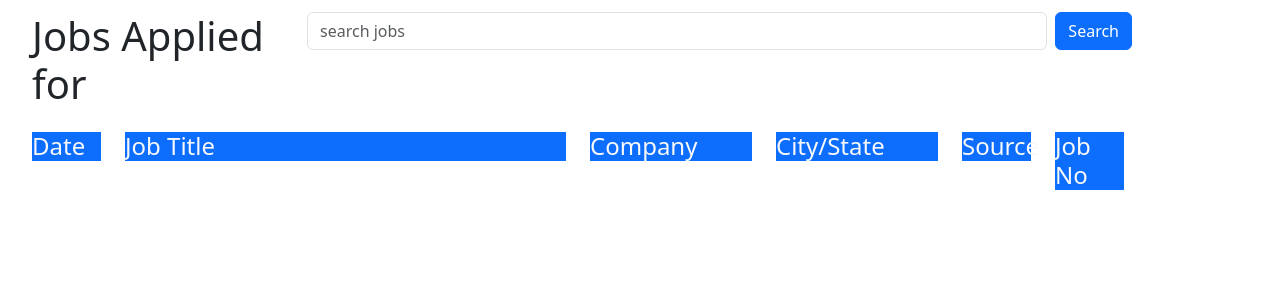
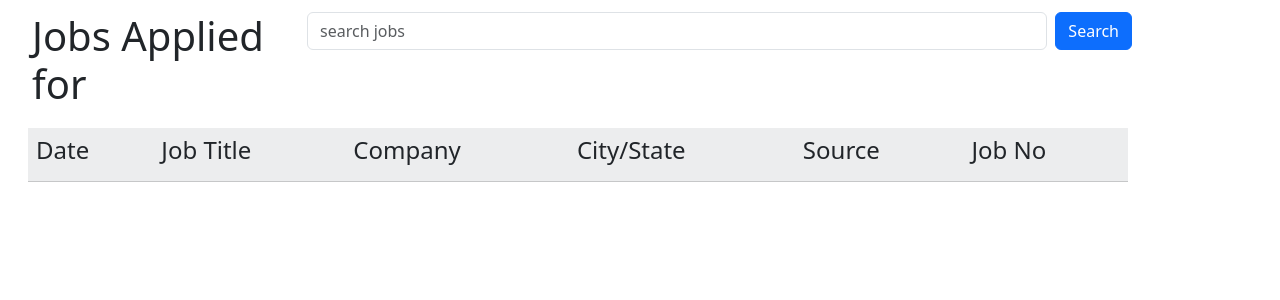
Before and after one commit to garykpdx/jobtracker, a Django app: page /jobapps/ in a window 1280 px wide. Shown: the part 56-356 px from the top of the page. Run offline with Django 5.2, Linux system fonts and the light colour scheme; the visitor is signed in with stand-in values (Sample User, id 1); data that the repository does not hold is empty; parts of the project's set-up code (start-up, migrations or seed data) failed here and were passed over.

Commit message:
convert record lists into table rows

```diff
--- a/jobtracker/jobapps/templates/jobapps/jobapp_list.html
+++ b/jobtracker/jobapps/templates/jobapps/jobapp_list.html
@@ -25,51 +25,52 @@ Job App List
     </div>
 
     <div class="container p-2">
-        <div class="row p-1">
-            <div class="jobapp col-1 text-start">
-                <p class="h4 bg-primary text-light">Date</p>
-            </div>
+        <table class="table table-light table-striped">
+            <tr>
+                <td class="jobapp text-start">
+                    <p class="h4 h4 text-dark">Date</p>
+                </td>
 
-            <div class="jobapp col text-start">
-                <p class="h4 bg-primary text-light">Job Title</p>
-            </div>
-            <div class="jobapp col-2 text-start">
-                <p class="h4 bg-primary text-light">Company</p>
-            </div>
-            <div class="jobapp col-2 text-start">
-                <p class="h4 bg-primary text-light">City/State</p>
-            </div>
-            <div class="jobapp col-1 text-start">
-                <p class="h4 bg-primary text-light">Source</p>
-            </div>
-            <div class="jobapp col-1 text-start">
-                <p class="h4 bg-primary text-light">Job No</p>
-            </div>
-        </div>
+                <td class="jobapp text-start">
+                    <p class="h4 h4 text-dark">Job Title</p>
+                </td>
+                <td class="jobapp text-start">
+                    <p class="h4 h4 text-dark">Company</p>
+                </td>
+                <td class="jobapp text-start">
+                    <p class="h4 h4 text-dark">City/State</p>
+                </td>
+                <td class="jobapp text-start">
+                    <p class="h4 h4 text-dark">Source</p>
+                </td>
+                <td class="jobapp text-start">
+                    <p class="h4 h4 text-dark">Job No</p>
+                </td>
+            </tr>
+            {% for jobapp in jobapps %}
+            <tr>
+                <td class="jobapp col-1 text-start">{{ jobapp.applied_dt|date:"SHORT_DATE_FORMAT" }}</td>
 
-        {% for jobapp in jobapps %}
-        <div class="row p-1">
-            <div class="jobapp col-1 text-start">{{ jobapp.applied_dt|date:"SHORT_DATE_FORMAT" }}</div>
-
-            <div class="jobapp col text-start">
+                <td class="jobapp col text-start">
                     <a href="{% url 'jobapp' job_id=jobapp.id %}">
                         {{ jobapp.title }}
                     </a>
-            </div>
-            <div class="jobapp col-2 text-start">
+                </td>
+                <td class="jobapp text-start">
                     {{ jobapp.company }}
-            </div>
-            <div class="jobapp col-2 text-start">
+                </td>
+                <td class="jobapp text-start">
                     {{ jobapp.city }} {{ jobapp.state }}
-            </div>
-            <div class="jobapp col-1 text-start">
+                </td>
+                <td class="jobapp text-start">
                     {{ jobapp.job_source }}
-            </div>
-            <div class="jobapp col-1 text-start">
+                </td>
+                <td class="jobapp text-start">
                     {{ jobapp.job_number }}
-            </div>
-        </div>
+                </td>
+            </tr>
             {% endfor %}
+        </table>
     </div>
 
 </div>
```
Also changed, not shown: jobtracker/jobapps/templates/jobapps/search_job.html (+36 -33 lines). Lines whose indentation alone changed are shown as unchanged.
